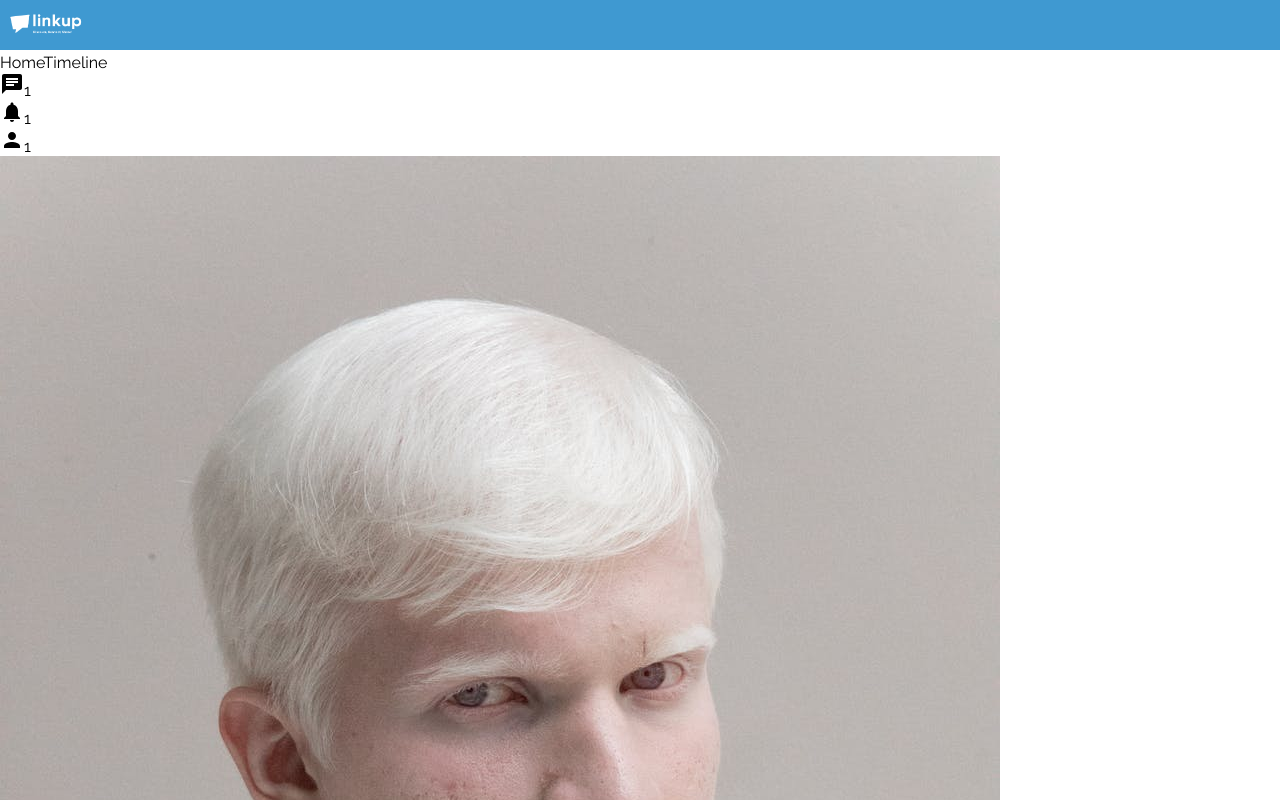
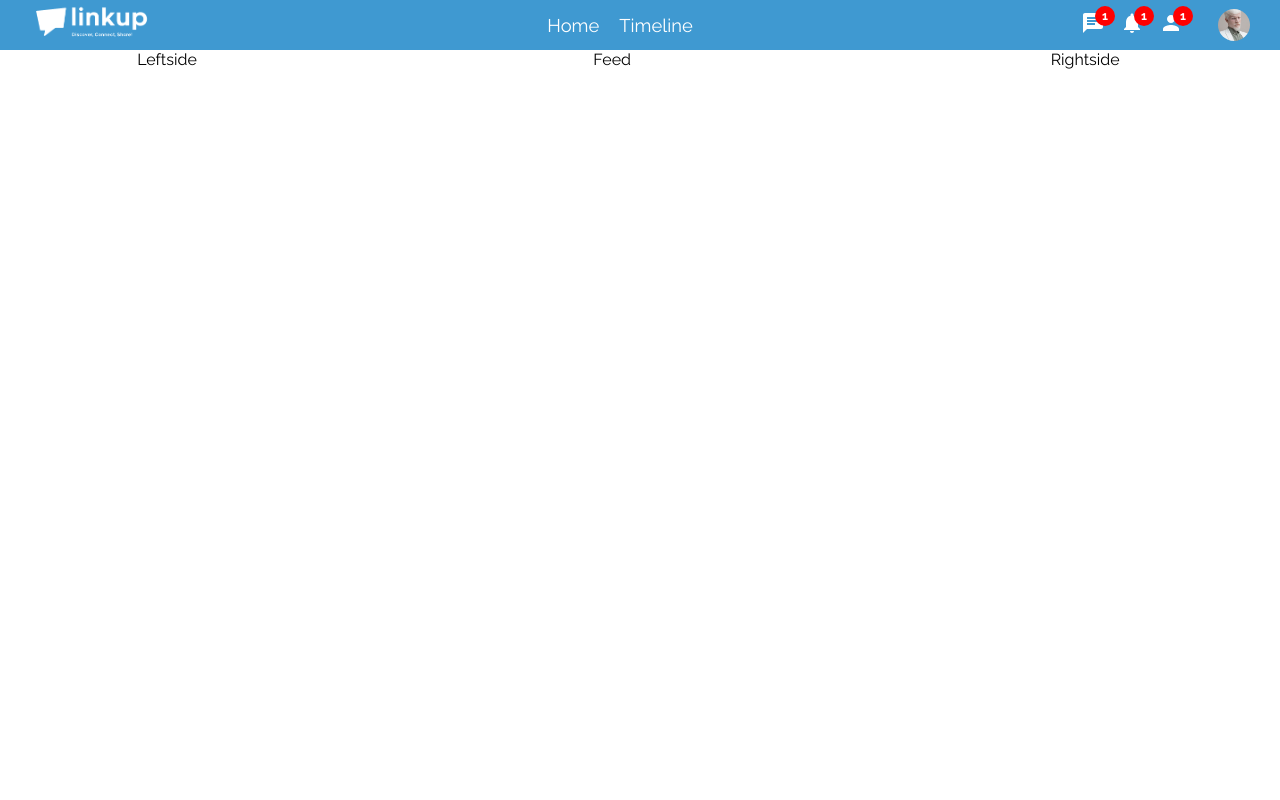
Before and after one commit to simonstreuli/Abschlussprojekt, a React (Create React App) app in the folder frontend/: page / in a window 1280 px wide. Shown: the top 800 px of the page. Built offline with nearby package versions, Linux system fonts and the light colour scheme; a web font is replaced by a local one.

Commit message:
created components

```diff
--- /dev/null
+++ b/frontend/src/components/feed/Feed.jsx
@@ -0,0 +1,7 @@
+import "./feed.css"
+
+export default function Feed() {
+  return (
+    <div className="feed">Feed</div>
+  )
+}
--- /dev/null
+++ b/frontend/src/components/feed/feed.css
@@ -0,0 +1,4 @@
+.feed {
+  flex: 5;
+  text-align: center;
+}
--- /dev/null
+++ b/frontend/src/components/leftside/leftside.css
@@ -0,0 +1,4 @@
+.leftside {
+  flex: 3;
+  text-align: center;
+}
--- a/frontend/src/components/navbar/Navbar.jsx
+++ b/frontend/src/components/navbar/Navbar.jsx
@@ -9,12 +9,12 @@ export default function Navbar() {
       <span className="logo"><img src={logo} alt="Logo" className="logo-img" /></span>
     </div>
     <div className="navbarCenter">
-    </div>
-    <div className="navbarRight">
-      <div className="navbarlinks">
+    <div className="navbarlinks">
        <span className="navbar-link">Home</span>
         <span className="navbar-link">Timeline</span>
       </div>
+    </div>
+    <div className="navbarRight">
       <div className="navbar-icons">
         <div className="navbar-icon">
           <Chat />
--- a/frontend/src/components/navbar/navbar.css
+++ b/frontend/src/components/navbar/navbar.css
@@ -1,9 +1,83 @@
 .navbar {
+  color: white;
   height: 50px;
   width: 100%;
   background-color: #3f99d1;
+  display: flex;
+  align-items: center;
+  position: sticky;
+  top: 0;
+}
+
+.navbarLeft {
+  flex: 3;
+}
+
+.navbarCenter {
+  flex: 2;
+  display: flex;
+  align-items: center;
+  justify-content: space-around;
+}
+
+.navbarRight {
+  flex: 3;
+  display: flex;
+  align-items: center;
+  justify-content: flex-end;
 }
 
 .logo-img {
-  width: 7.5%;
+  width: 150px;
+  height: auto;
+  margin-left: 20px;
+  cursor: pointer;
 }
+
+.navbarlinks {
+  display: flex;
+  align-items: center;
+  margin-right: 20px;
+  font-size: 115%;
+}
+
+.navbar-link {
+  margin-right: 20px;
+  cursor: pointer;
+}
+
+.navbar-icons {
+  display: flex;
+  align-items: center;
+  margin-right: 20px;
+}
+
+.navbar-icon {
+  position: relative;
+  margin-right: 15px;
+  cursor: pointer;
+}
+
+.navbarbadge {
+  position: absolute;
+  top: -5px;
+  right: -10px;
+  width: 20px;
+  height: 20px;
+  background-color: red;
+  border-radius: 50%;
+  display: flex;
+  justify-content: center;
+  align-items: center;
+  font-size: 12px;
+  font-weight: bold;
+}
+
+.navbar-profile-img {
+  width: 32px;
+  height: 32px;
+  border-radius: 50%;
+  margin-right: 30px;
+  cursor: pointer;
+  object-fit: cover;
+}
--- /dev/null
+++ b/frontend/src/components/rightside/Rightside.jsx
@@ -0,0 +1,7 @@
+import "./rightside.css"
+
+export default function rightside() {
+  return (
+    <div className="rightside">Rightside</div>
+  )
+}
--- /dev/null
+++ b/frontend/src/components/rightside/rightside.css
@@ -0,0 +1,4 @@
+.rightside {
+  flex: 3.5;
+  text-align: center;
+}
--- a/frontend/src/pages/home/Home.js
+++ /dev/null
@@ -1,5 +0,0 @@
-import Navbar from "../../components/navbar/Navbar";
-
-export default function Home() {
-  return <Navbar />;
-}
--- /dev/null
+++ b/frontend/src/pages/home/Home.jsx
@@ -0,0 +1,18 @@
+import "./home.css";
+import Feed from "../../components/feed/Feed";
+import Leftside from "../../components/leftside/Leftside";
+import Navbar from "../../components/navbar/Navbar";
+import Rightside from "../../components/rightside/Rightside";
+
+export default function Home() {
+  return (
+    <>
+      <Navbar />
+      <div className="homeContainer">
+      <Leftside />
+      <Feed />
+      <Rightside />
+      </div>
+    </>
+  );
+}
--- a/frontend/src/pages/home/home.css
+++ b/frontend/src/pages/home/home.css
@@ -0,0 +1,3 @@
+.homeContainer {
+  display: flex;
+}
```
